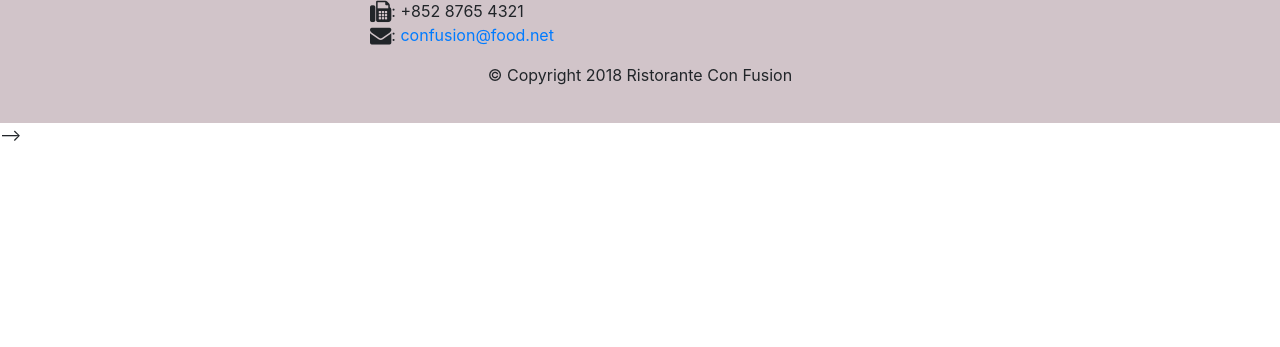
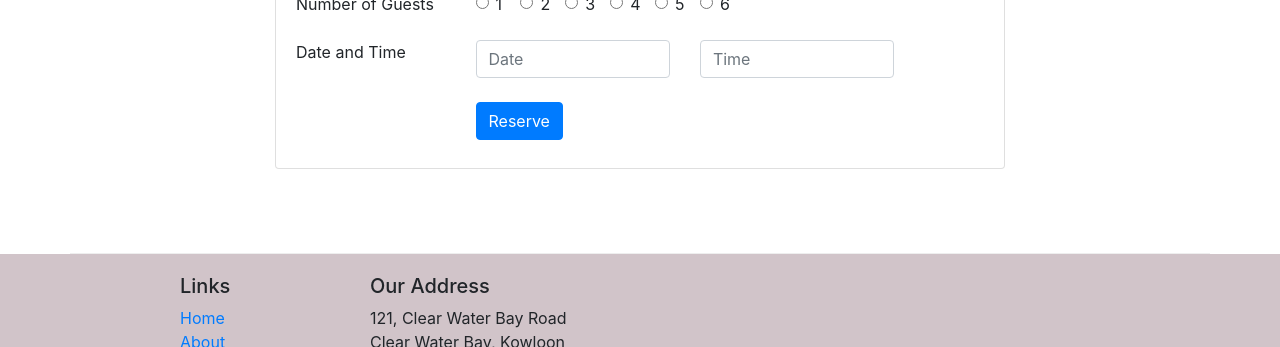
Before and after one commit to timtnguyen/Bootstrap-proj, a website: page index.html in a window 1280 px wide. Shown: the part 1683-2030 px from the top of the page. Before the commit the page ends 1830 px from the top, so only its background shows below. Drawn offline with nearby package versions, Linux system fonts and the light colour scheme.

Commit message:
New addition to index.html

```diff
--- a/index.html
+++ b/index.html
@@ -39,8 +39,16 @@
                     <h1>Ristorante con Fusion</h1>
                     <p >We take inspiration from the World's best cuisines, and create a unique fusion experience. Our lipsmacking creations will tickle your culinary senses!</p>
                 </div>
-                <div class="col-12 col-sm align-self-center">
-                    <img src="img/logo.png" class="img-fluid">
+
+                <div class="col-sm-6 align-self-center">
+                    <div class="row">
+                        <div class="col-12 col-sm-12 col-md-6 mt-4">
+                            <img src="img/logo.png" class="img-fluid">
+                        </div>
+                        <div class="col-12 col-sm-12 col-md-6 align-self-center mt-4">
+                            <a role="button" class="btn btn-warning btn-block" href="#reserve-table">Reserve Table</a>
+                        </div>
+                    </div>
                 </div>
             </div>
         </div>
@@ -56,7 +64,7 @@
                     <img class="d-flex mr-3 img-thumbnail align-self-center"
                     src="img/uthappizza.png" alt="uthappizza">
                     <div class="media-body">
-                        <h2 class="mt-0">Uthappizza</h2>
+                        <h2 class="mt-0">Uthappizza <span class="badge badge-danger">HOT</span> <span class="badge badge-pill badge-secondary">$4.99</span></h2>
                         <p class="d-none d-sm-block">A unique combination of Indian Uthappam (pancake) and Italian pizza, topped with Cerignola olives, ripe vine cherry tomatoes, Vidalia onion, Guntur chillies and Buffalo Paneer.</p>
                     </div>
                 </div>
@@ -69,8 +77,14 @@
                 <h3>This Month's Promotions</h3>
             </div>
             <div class="col col-sm col-md">
-                <h2>Weekend Grand Buffet</h2>
-                <p class="d-none d-sm-block">Featuring mouthwatering combinations with a choice of five different salads, six enticing appetizers, six main entrees and five choicest desserts. Free flowing bubbly and soft drinks. All for just $19.99 per person </p>
+                <div class="media">
+                    <div class="media-body">
+                        <h2 class="mt-0">Weekend Grand Buffet <span class="badge badge-danger">NEW</span></h2>
+                        <p class="d-none d-sm-block">Featuring mouthwatering combinations with a choice of five different salads, six enticing appetizers, six main entrees and five choicest desserts. Free flowing bubbly and soft drinks. All for just $19.99 per person </p>
+                    </div>
+                    <img class="d-flex img-thumbnail align-self-center"
+                        src="img/buffet.png" alt="buffet">
+                </div>
             </div>
         </div>
 
@@ -90,7 +104,98 @@
                 </div>
             </div>
         </div>
+
+        <div id="reserve-table" class="row row-content">
+          <div class="col-sm col-md-8 mx-auto">
+                <div class="card">
+                    <h3 class="card-header bg-warning text-white">
+                        Reserve a Table
+                    </h3>
+
+                    <div class="card-body mt-2">
+                        <div class="row">
+                            <div class="col-12 col-md-3">
+                                <p>Number of Guests</p>
+                            </div>
+
+                            <div class="col-12 col-md-9">
+                                <div class="form-group row">
+                                    <div class="col-sm-1">
+                                        <div class="form-check">
+                                            <input type="radio" class="form-check-input" id="numguest1" name="numguest1">
+                                            <label for="numguest1" class="form-check-label">1</label>
+                                        </div>
+                                    </div>
+                                    <div class="col-sm-1">
+                                        <div class="form-check">
+                                            <input type="radio" class="form-check-input" id="numguest2" name="numguest2">
+                                            <label for="numguest2" class="form-check-label">2</label>
+                                        </div>
+                                    </div>
+                                    <div class="col-sm-1">
+                                        <div class="form-check">
+                                            <input type="radio" class="form-check-input" id="numguest3" name="numguest3">
+                                            <label for="numguest3" class="form-check-label">3</label>
+                                        </div>
+                                    </div>
+                                    <div class="col-sm-1">
+                                        <div class="form-check">
+                                            <input type="radio" class="form-check-input" id="numguest4" name="numguest4">
+                                            <label for="numguest4" class="form-check-label">4</label>
+                                        </div>
+                                    </div>
+                                    <div class="col-sm-1">
+                                        <div class="form-check">
+                                            <input type="radio" class="form-check-input" id="numguest5" name="numguest5">
+                                            <label for="numguest5" class="form-check-label">5</label>
+                                        </div>
+                                    </div>
+                                    <div class="col-sm-1">
+                                        <div class="form-check">
+                                            <input type="radio" class="form-check-input" id="numguest6" name="numguest6">
+                                            <label for="numguest6" class="form-check-label">6</label>
+                                        </div>
+                                    </div>
+                                </div>
+                            </div>
+                        </div>
+
+                        <div class="row mt-2">
+                            <div class="col-12 col-md-3">
+                                <p>Date and Time</p>
+                            </div>
+
+                            <div class="col-12 col-md-9">
+                                <div class="form-group row">
+                                    <div class="col-5 col-md-5">
+                                        <input type="text" class="form-control" id="date"
+                                            name="date" placeholder="Date">
+                                    </div>
+                                    <div class="col-5 col-md-5">
+                                        <input type="text" class="form-control" id="time"
+                                            name="time" placeholder="Time">
+                                    </div>
+                                </div>
+                            </div>
+                        </div>
+
+                        <div class="row mt-2 mb-2">
+                            <div class="col-12 col-md-3">
+
+                            </div>
+
+                            <div class="col-12 col-md-9">
+                                <button class="btn btn-primary">Reserve</button>
+                            </div>
+                        </div>
+                    </div>
+
+                </div>
+            </div>
+        </div>
     </div>
+
+
 
     <footer class="footer">
         <div class="container">
```
